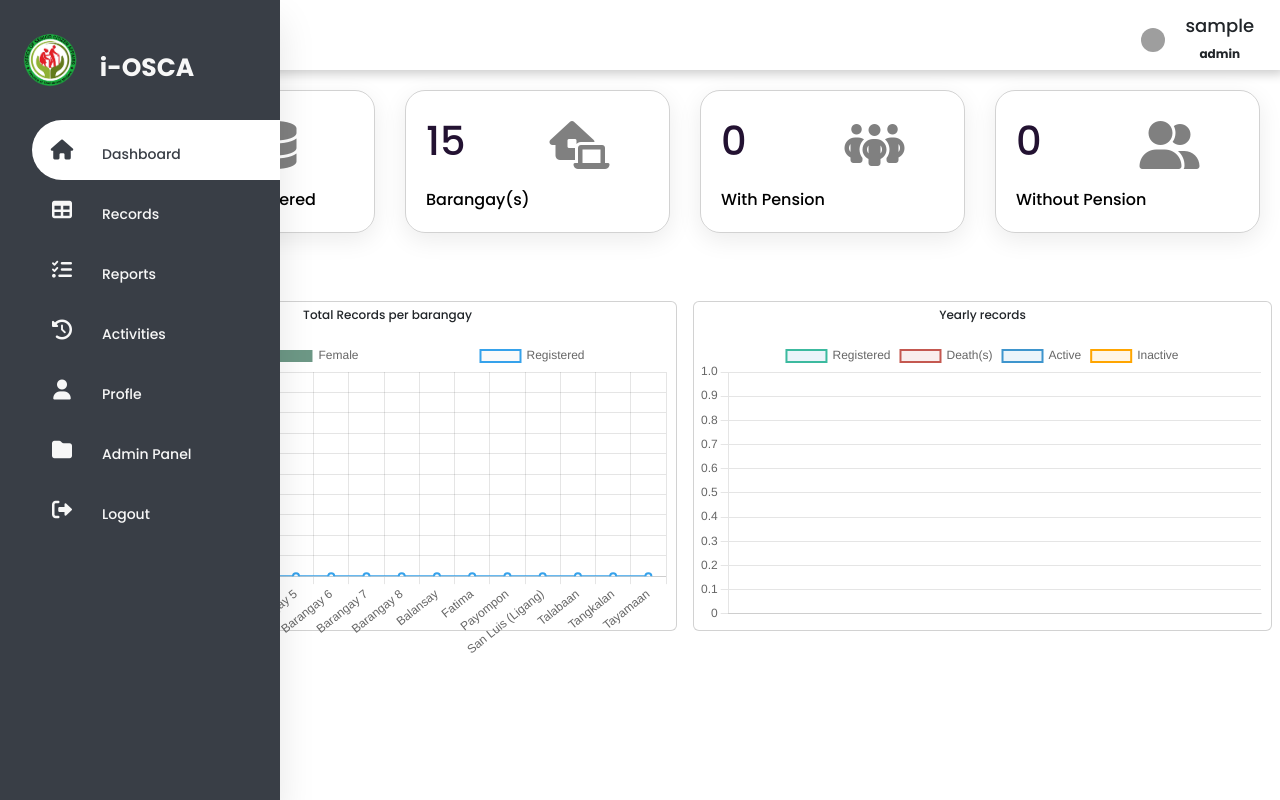
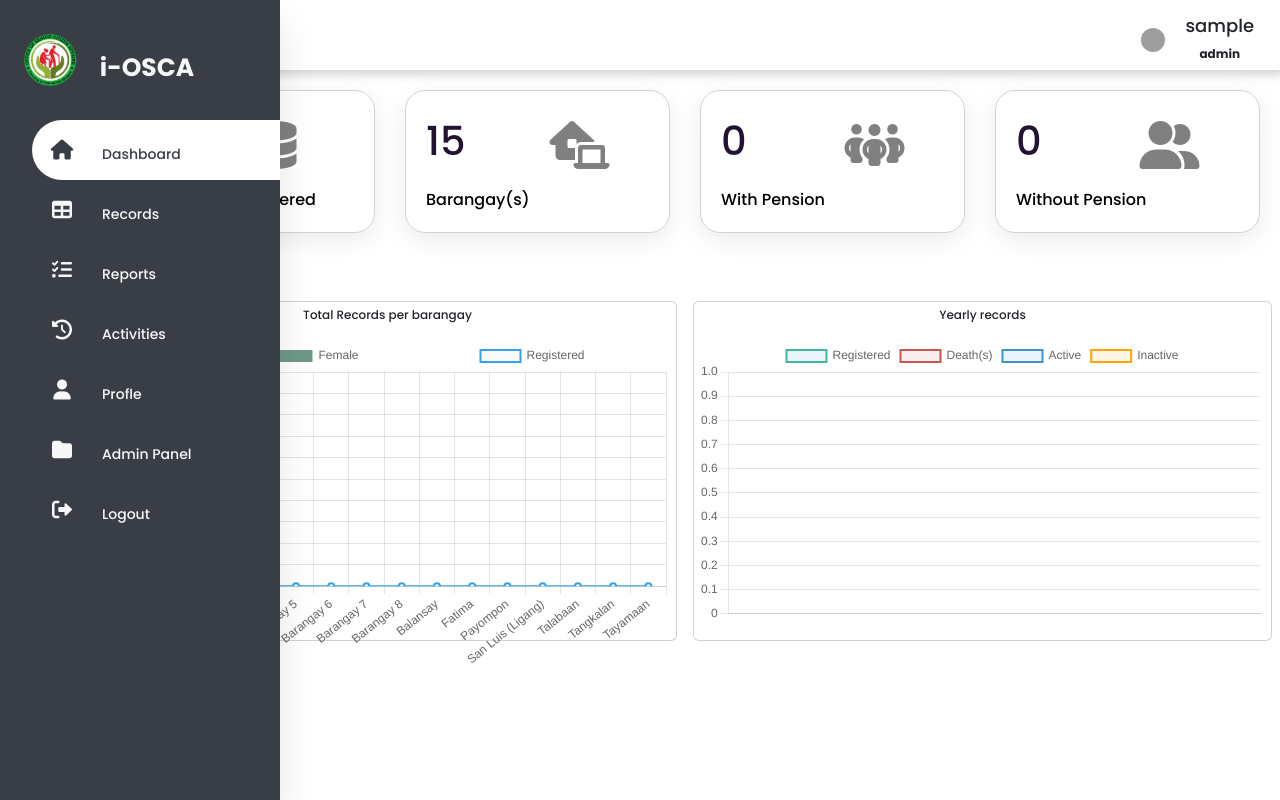
Before and after one commit to kntjrld/i-osca, a PHP site: page /dashboard.php in a window 1280 px wide. Run offline with PHP 8.4, Linux system fonts and the light colour scheme; the visitor is signed in with stand-in values (Sample User, id 1); tables that the repository leaves empty or names only in its code hold one stand-in row (values such as "Sample post"); grey boxes are pictures that could not be loaded.

Commit message:
adjust graph height

```diff
--- a/css/d_style.css
+++ b/css/d_style.css
@@ -52,7 +52,7 @@
 /* Dashboard */
 .chart-container{
     width: 50%;
-    height:330px
+    height:340px
 }
 .graph{
     display: flex;
```
